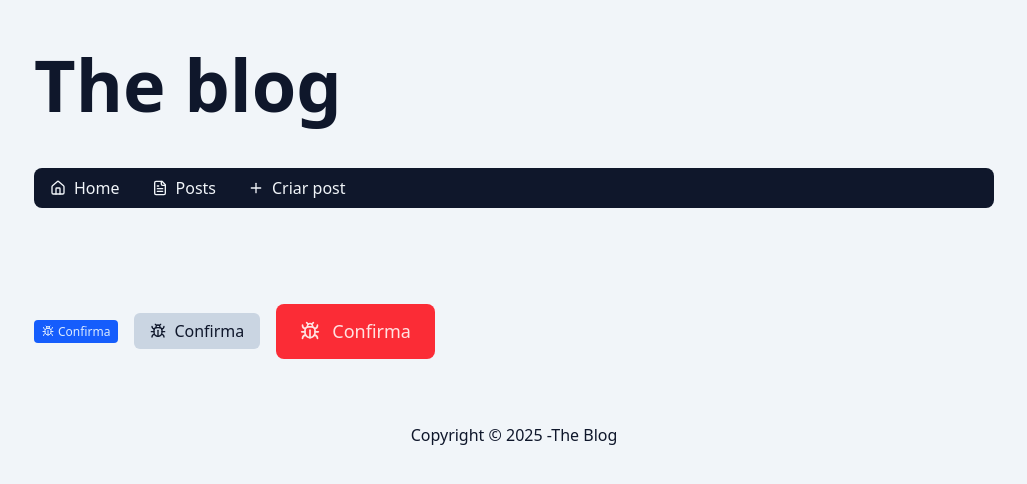
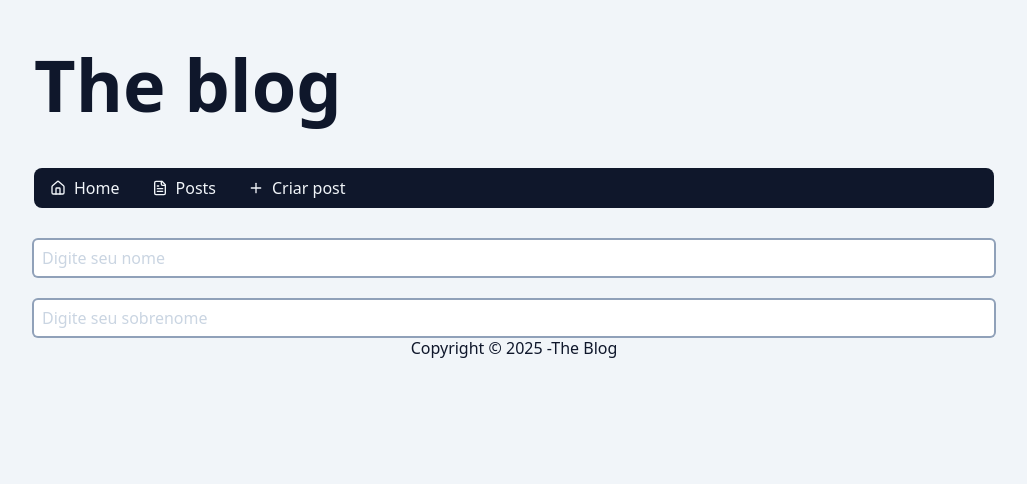
Before and after one commit to joaocarlos-dev/blog-project, a Next.js app: page /admin/post/new in a window 1280 px wide. Shown: the top 484 px of the page, without its empty margins (126-1153 px from the left). Built offline with nearby package versions, Linux system fonts and the light colour scheme.

Commit message:
added input text component

```diff
--- a/src/app/admin/post/new/page.tsx
+++ b/src/app/admin/post/new/page.tsx
@@ -1,23 +1,13 @@
-import { Button } from "@/components/Button";
-import { BugIcon } from "lucide-react";
+import { InputText } from "@/components/Admin/InputText";
 
 export const dynamic = "force-dynamic";
 
 export default async function AdminPostNewPage() {
   return (
-    <div className="py-16 flex gap-4 flax-wrap items-center">
-      <Button variant={"default"} size="sm">
-        <BugIcon />
-        Confirma{" "}
-      </Button>
-      <Button variant={"ghost"} size="md">
-        <BugIcon />
-        Confirma
-      </Button>
-      <Button variant={"danger"} size="lg">
-        <BugIcon />
-        Confirma
-      </Button>
+    <div className="flex flex-col gap-6">
+      <InputText placeholder="Digite seu nome" />
+
+      <InputText placeholder="Digite seu sobrenome" />
     </div>
   );
 }
--- /dev/null
+++ b/src/components/Admin/InputText/index.tsx
@@ -0,0 +1,34 @@
+import clsx from "clsx";
+import { useId } from "react";
+
+type InputTextProps = {
+  labelText?: string;
+} & React.ComponentProps<"input">;
+
+export function InputText({ labelText = "", ...props }: InputTextProps) {
+  const id = useId();
+
+  return (
+    <div className="flex flex-col gap-2">
+      {labelText && (
+        <label htmlFor={id} className="text-sm">
+          {labelText}
+        </label>
+      )}
+      <input
+        className={clsx(
+          "bg-white outline-0 text-base/tight",
+          "ring-2 ring-slate-400 rounded",
+          "py-2 px-2 transition focus:ring-blue-600",
+          "placeholder-slate-300",
+          "disabled:bg-slate-200",
+          "disabled:text-slate-400",
+          "disabled:placeholder-slate-400",
+          "read-only:bg-slate-100"
+        )}
+        {...props}
+        id={id}
+      />
+    </div>
+  );
+}
```
